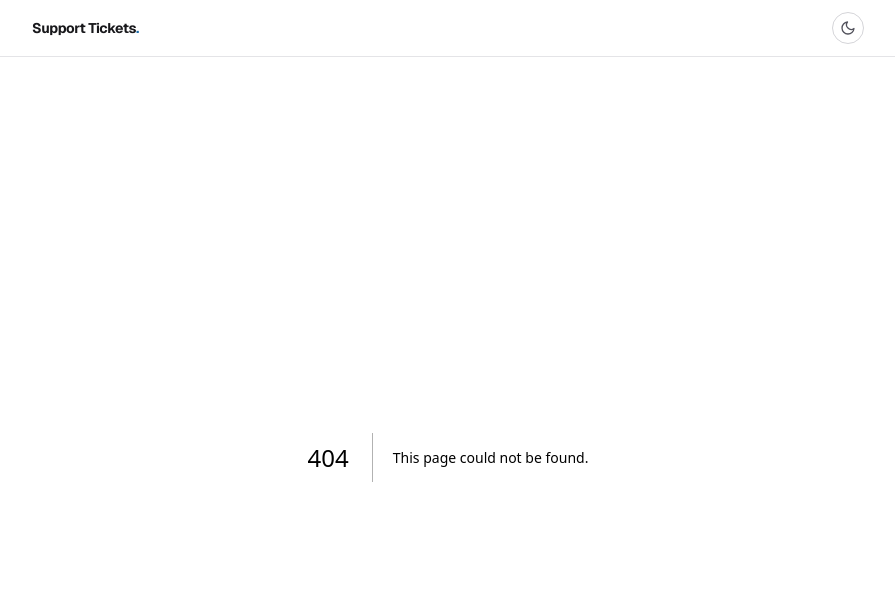
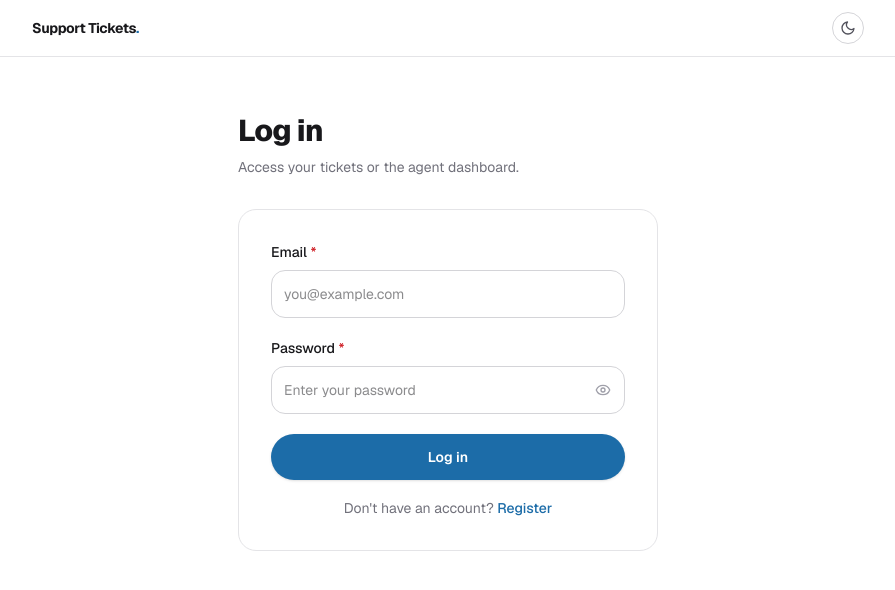
Before and after one commit to husseinrashiid/ai-support-tickets, a Next.js app: page /login in a window 1280 px wide. Before the commit this address had no page. Shown: the top 590 px of the page, without its empty margins (192-1087 px from the left). Built offline with nearby package versions, Linux system fonts and the light colour scheme; no server answers.

Commit message:
Add login and register pages

```diff
--- /dev/null
+++ b/app/login/page.tsx
@@ -0,0 +1,27 @@
+import { redirect } from "next/navigation";
+import { getCurrentUser } from "@/lib/auth";
+import { LoginForm } from "@/components/LoginForm";
+
+export default async function LoginPage() {
+  const user = await getCurrentUser();
+  if (user) {
+    redirect(user.role === "agent" ? "/" : "/my-tickets");
+  }
+
+  return (
+    <div className="page-glow min-h-full flex-1 px-4 py-10 sm:px-8 sm:py-14">
+      <div className="mx-auto flex max-w-[420px] flex-col gap-8">
+        <header>
+          <h1 className="text-3xl font-extrabold tracking-tight text-zinc-900 dark:text-zinc-50">
+            Log in
+          </h1>
+          <p className="mt-2 text-sm text-zinc-500 dark:text-zinc-400">
+            Access your tickets or the agent dashboard.
+          </p>
+        </header>
+
+        <LoginForm />
+      </div>
+    </div>
+  );
+}
--- /dev/null
+++ b/app/register/page.tsx
@@ -0,0 +1,27 @@
+import { redirect } from "next/navigation";
+import { getCurrentUser } from "@/lib/auth";
+import { RegisterForm } from "@/components/RegisterForm";
+
+export default async function RegisterPage() {
+  const user = await getCurrentUser();
+  if (user) {
+    redirect(user.role === "agent" ? "/" : "/my-tickets");
+  }
+
+  return (
+    <div className="page-glow flex min-h-full flex-1 items-center justify-center px-4 pt-10 pb-20 sm:px-8">
+      <div className="flex w-full max-w-[420px] flex-col">
+        <header className="mb-7">
+          <h1 className="text-3xl font-extrabold tracking-tight text-zinc-900 dark:text-zinc-50">
+            Create an account
+          </h1>
+          <p className="mt-2 text-sm text-zinc-500 dark:text-zinc-400">
+            Register as a customer to submit tickets or as a support agent to manage them.
+          </p>
+        </header>
+
+        <RegisterForm />
+      </div>
+    </div>
+  );
+}
```
